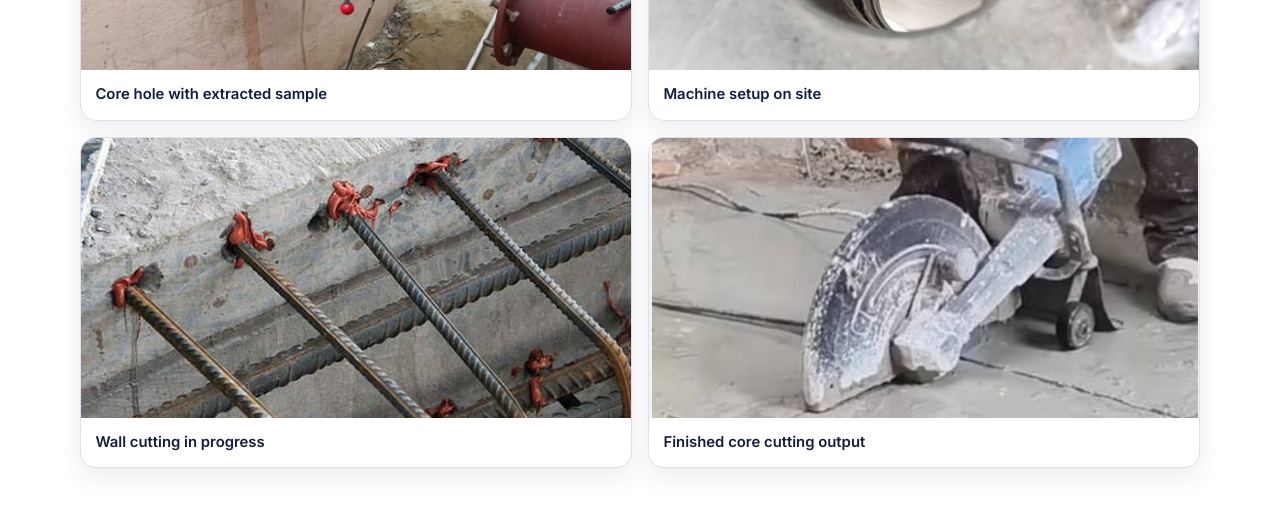
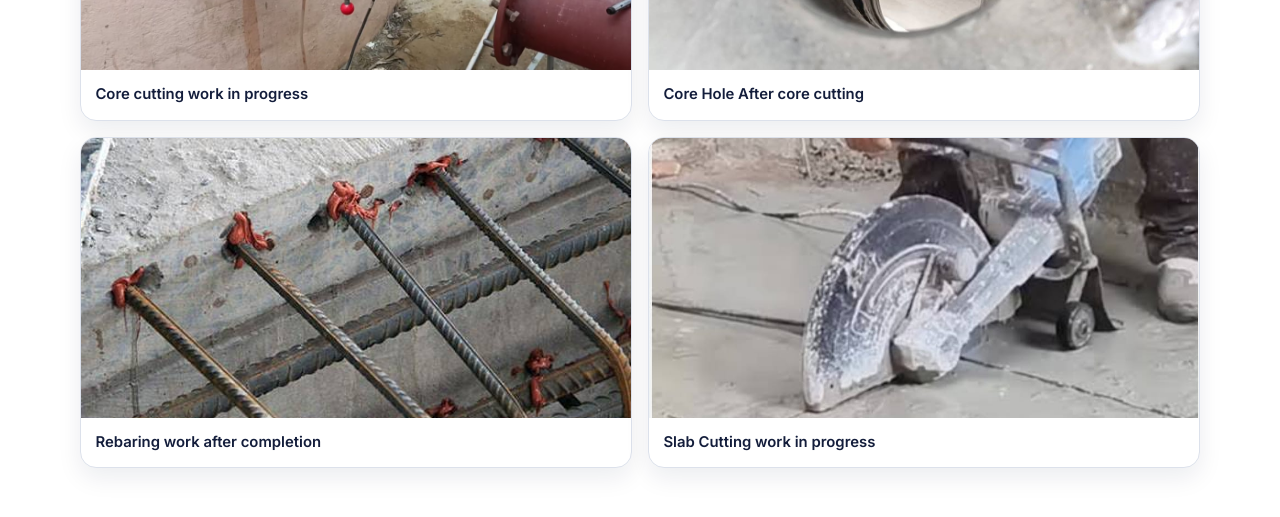
Before and after one commit to gaurenterprise/gaurcorecuttingservice, a plain HTML site: page index.html in a window 1280 px wide. Shown: the part 2025-2542 px from the top of the page. Drawn offline with Linux system fonts and the light colour scheme.

Commit message:
Update index.html

```diff
--- a/index.html
+++ b/index.html
@@ -128,19 +128,19 @@
         <div class="gallery-grid">
           <figure class="gallery-card">
             <img src="public/images/core-cutting.jpeg" alt="Core cutting" loading="lazy" />
-            <figcaption>Core hole with extracted sample</figcaption>
+            <figcaption>Core cutting work in progress</figcaption>
           </figure>
           <figure class="gallery-card">
             <img src="public/images/core.jpeg" alt="Core" loading="lazy" />
-            <figcaption>Machine setup on site</figcaption>
+            <figcaption>Core Hole After core cutting</figcaption>
           </figure>
           <figure class="gallery-card">
             <img src="public/images/rebaring.jpeg" alt="Rebaring" loading="lazy" />
-            <figcaption>Wall cutting in progress</figcaption>
+            <figcaption>Rebaring work after completion</figcaption>
           </figure>
           <figure class="gallery-card">
             <img src="public/images/slab-cutting.jpeg" alt="Slab cutting" loading="lazy" />
-            <figcaption>Finished core cutting output</figcaption>
+            <figcaption>Slab Cutting work in progress</figcaption>
           </figure>
         </div>
       </div>
```
